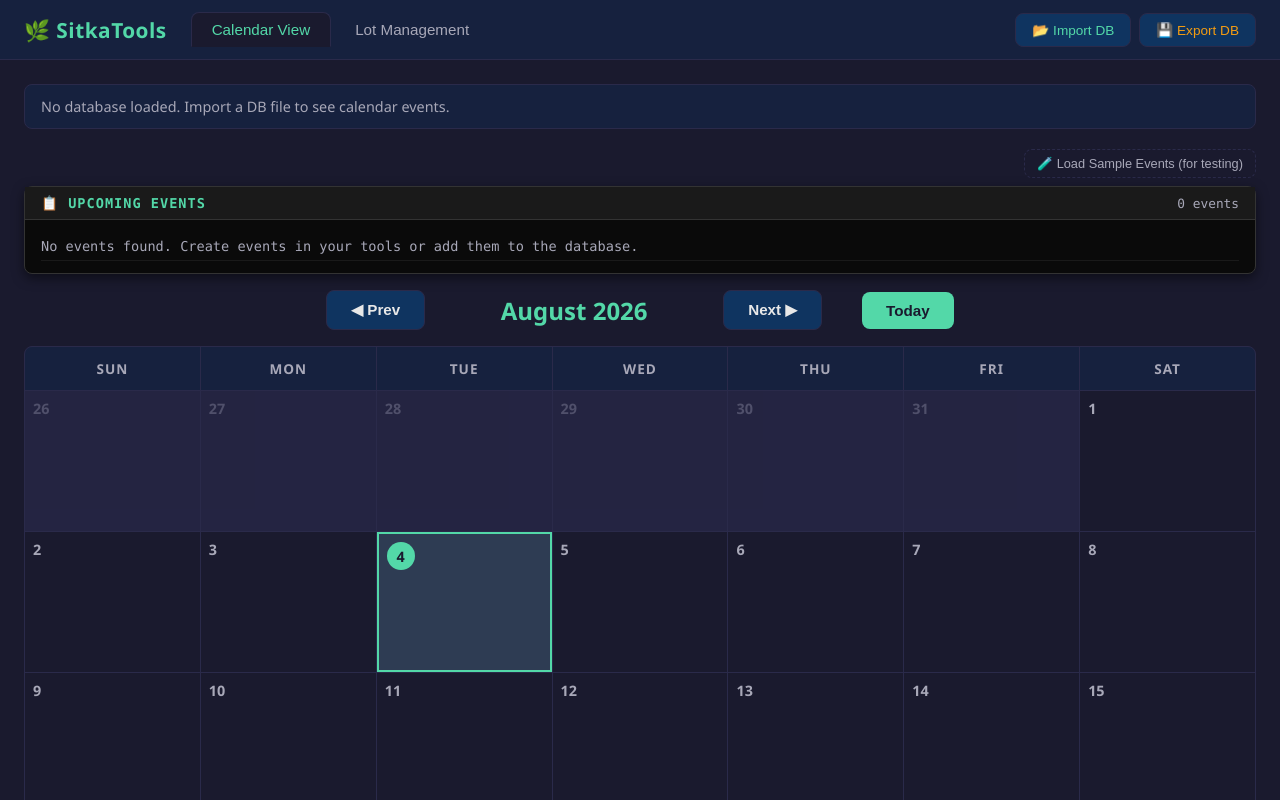
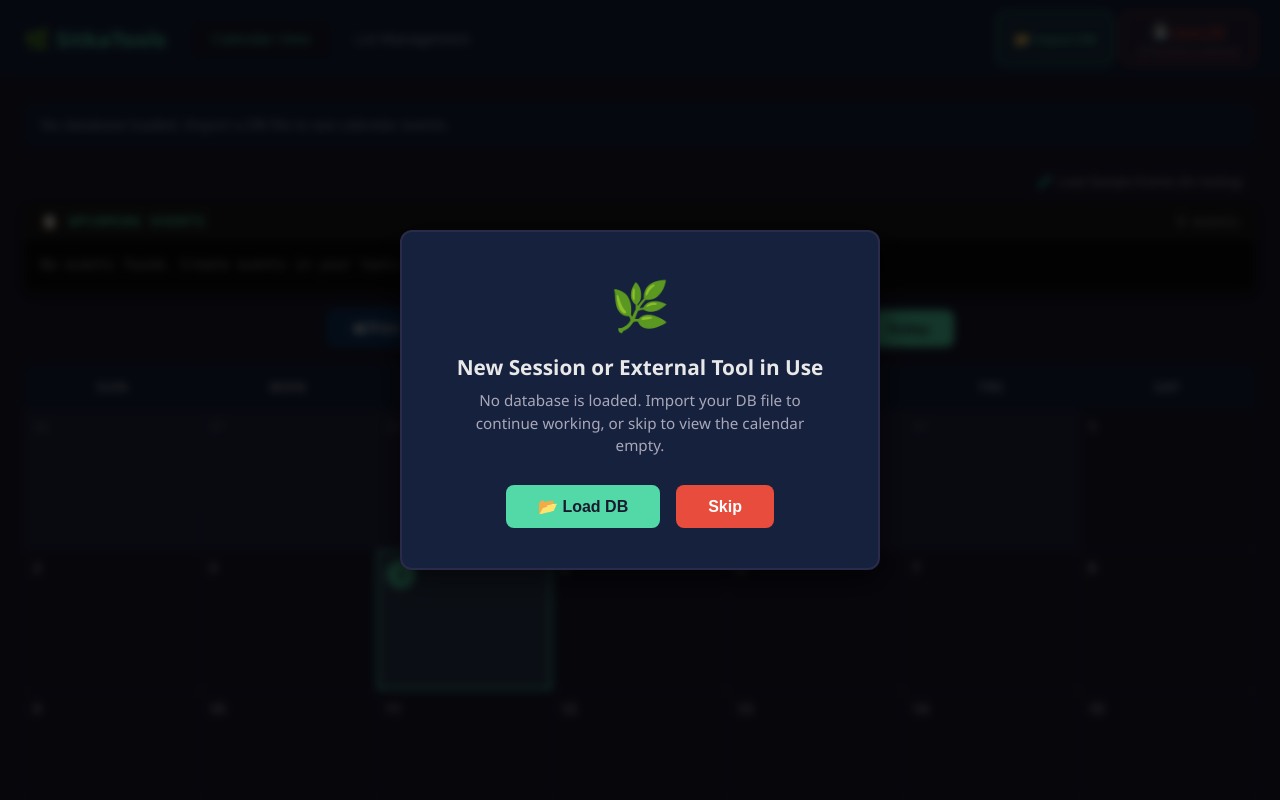
Before and after one commit to NonGreasyRelief/sitkatools, a plain HTML site: page SitkaTools/SitkaTools.html in a window 1280 px wide. Shown: the top 800 px of the page. Drawn offline with Linux system fonts and the light colour scheme.

Commit message:
Added lot deletion.  Modified save DB button.  Added pop up to remind users to reload database after modification

```diff
--- a/SitkaTools/SitkaTools.html
+++ b/SitkaTools/SitkaTools.html
@@ -131,7 +131,17 @@
         }
 
         .db-btn.import { color: var(--accent); }
-        .db-btn.export { color: var(--warning); }
+        .db-btn.export {
+            color: var(--warning);
+            flex-direction: column;
+            align-items: center;
+            gap: 2px;
+        }
+
+        .db-btn-hint {
+            font-size: 0.65rem;
+            color: #666;
+        }
 
         /* Main Content */
         .main {
@@ -735,6 +745,115 @@
         .btn-ghost:hover {
             border-color: var(--accent);
             color: var(--accent);
+        }
+
+        /* =====================================================
+           DB Session Overlay
+           ===================================================== */
+
+        .db-overlay {
+            position: fixed;
+            inset: 0;
+            background: rgba(0, 0, 0, 0.75);
+            backdrop-filter: blur(4px);
+            display: flex;
+            align-items: center;
+            justify-content: center;
+            z-index: 9999;
+        }
+
+        .db-overlay.hidden {
+            display: none;
+        }
+
+        .db-overlay-card {
+            background: var(--bg-secondary);
+            border: 2px solid var(--border);
+            border-radius: 12px;
+            padding: 40px 48px;
+            text-align: center;
+            box-shadow: 0 8px 32px rgba(0, 0, 0, 0.6);
+            max-width: 480px;
+        }
+
+        .db-overlay-icon {
+            font-size: 3rem;
+            margin-bottom: 16px;
+        }
+
+        .db-overlay-title {
+            font-size: 1.3rem;
+            font-weight: 700;
+            color: var(--text-primary);
+            margin-bottom: 8px;
+        }
+
+        .db-overlay-desc {
+            font-size: 0.95rem;
+            color: var(--text-secondary);
+            margin-bottom: 28px;
+            line-height: 1.5;
+        }
+
+        .db-overlay-actions {
+            display: flex;
+            gap: 16px;
+            justify-content: center;
+        }
+
+        .btn-load-db {
+            background: var(--accent);
+            color: var(--bg-primary);
+            border: none;
+            padding: 12px 32px;
+            border-radius: var(--radius);
+            font-size: 1rem;
+            font-weight: 700;
+            cursor: pointer;
+            transition: all 0.2s;
+        }
+
+        .btn-load-db:hover {
+            background: var(--accent-hover);
+            transform: translateY(-1px);
+        }
+
+        .btn-cancel-db {
+            background: var(--danger);
+            color: white;
+            border: none;
+            padding: 12px 32px;
+            border-radius: var(--radius);
+            font-size: 1rem;
+            font-weight: 700;
+            cursor: pointer;
+            transition: all 0.2s;
+        }
+
+        .btn-cancel-db:hover {
+            background: var(--danger-hover);
+            transform: translateY(-1px);
+        }
+
+        /* DB Buttons — colored */
+        .db-btn.import {
+            color: var(--accent);
+            border-color: var(--accent);
+            background: rgba(83, 216, 168, 0.1);
+        }
+
+        .db-btn.import:hover {
+            background: rgba(83, 216, 168, 0.25);
+        }
+
+        .db-btn.export {
+            color: var(--danger);
+            border-color: var(--danger);
+            background: rgba(231, 76, 60, 0.1);
+        }
+
+        .db-btn.export:hover {
+            background: rgba(231, 76, 60, 0.25);
         }
 
         .btn-sm {
@@ -788,6 +907,21 @@
 <body>
     <input type="file" id="dbImportInput" accept=".json">
 
+    <!-- DB Session Overlay -->
+    <div class="db-overlay" id="dbOverlay">
+        <div class="db-overlay-card">
+            <div class="db-overlay-icon">🌿</div>
+            <div class="db-overlay-title">New Session or External Tool in Use</div>
+            <div class="db-overlay-desc">
+                No database is loaded. Import your DB file to continue working, or skip to view the calendar empty.
+            </div>
+            <div class="db-overlay-actions">
+                <button class="btn-load-db" id="overlayLoadBtn">📂 Load DB</button>
+                <button class="btn-cancel-db" id="overlayCancelBtn">Skip</button>
+            </div>
+        </div>
+    </div>
+
     <header class="header">
         <div class="header-left">
             <span class="logo">🌿 SitkaTools</span>
@@ -800,9 +934,10 @@
             <button class="db-btn import" id="importBtn" title="Import database JSON file">
                 📂 Import DB
             </button>
-            <button class="db-btn export" id="exportBtn" title="Export current database as JSON">
-                💾 Export DB
-            </button>
+            <a class="db-btn export" id="exportBtn" title="Save current database as JSON" href="#" download>
+                💾 Save DB
+                <span class="db-btn-hint">Right click → Save as</span>
+            </a>
         </div>
     </header>
 
@@ -931,19 +1066,19 @@
         <section class="card" id="tools-directory">
             <h2 class="card-title">Cultivation Modules</h2>
             <div class="tools-grid">
-                <a class="tool-link" href="../IPMHelper/IPMHelper.html" target="_blank">
+                <a class="tool-link module-link" href="../IPMHelper/IPMHelper.html">
                     <span class="tool-link-name">🐛 IPM Helper</span>
                     <span class="tool-link-desc">Pesticide ordering and preventative bug release reminders</span>
                 </a>
-                <a class="tool-link" href="../FertilizerHelper/FertilizerHelper.html" target="_blank">
+                <a class="tool-link module-link" href="../FertilizerHelper/FertilizerHelper.html">
                     <span class="tool-link-name">🧪 Fertilizer Helper</span>
                     <span class="tool-link-desc">Fertilizer cost and usage tracking per lot</span>
                 </a>
-                <a class="tool-link" href="../CloningScheduler/CloningScheduler.html" target="_blank">
+                <a class="tool-link module-link" href="../CloningScheduler/CloningScheduler.html">
                     <span class="tool-link-name">✂️ Cloning Scheduler</span>
                     <span class="tool-link-desc">Clone cutting schedule based on lot progression</span>
                 </a>
-                <a class="tool-link" href="../LabourApps/LabourApps.html" target="_blank">
+                <a class="tool-link module-link" href="../LabourApps/LabourApps.html">
                     <span class="tool-link-name">👷 Labour Apps</span>
                     <span class="tool-link-desc">Labour hour and task tracking</span>
                 </a>
@@ -981,6 +1116,9 @@
         const importBtn = $('importBtn');
         const exportBtn = $('exportBtn');
         const statusBar = $('statusBar');
+        const dbOverlay = $('dbOverlay');
+        const overlayLoadBtn = $('overlayLoadBtn');
+        const overlayCancelBtn = $('overlayCancelBtn');
         const lotForm = $('lotForm');
         const lotTypeSelect = $('lotType');
         const lotIdInput = $('lotId');
@@ -1064,7 +1202,7 @@
             dbImportInput.value = '';
         });
 
-        exportBtn.addEventListener('click', () => {
+        exportBtn.addEventListener('click', (e) => {
             DB.ensureStructure();
             const json = JSON.stringify(DB.data, null, 2);
             const blob = new Blob([json], { type: 'application/json' });
@@ -1077,11 +1215,11 @@
             const dd = String(now.getDate()).padStart(2, '0');
             const filename = `DB-${yy}-${mm}-${dd}.json`;
 
-            const a = document.createElement('a');
-            a.href = url;
-            a.download = filename;
-            a.click();
-            URL.revokeObjectURL(url);
+            // Update the link so both left-click and right-click "Save As" use the correct blob URL
+            exportBtn.href = url;
+            exportBtn.download = filename;
+
+            // Let the browser handle the click naturally — no preventDefault, no programmatic click
         });
 
         function updateStatusBar() {
@@ -1097,6 +1235,51 @@
                 `;
             }
         }
+
+        // ---- DB Session Overlay ----
+        overlayLoadBtn.addEventListener('click', () => dbImportInput.click());
+
+        overlayCancelBtn.addEventListener('click', () => {
+            hideOverlay();
+        });
+
+        function showOverlay() {
+            dbOverlay.classList.remove('hidden');
+        }
+
+        function hideOverlay() {
+            dbOverlay.classList.add('hidden');
+        }
+
+        // Hide overlay once a DB is imported
+        dbImportInput.addEventListener('change', () => {
+            setTimeout(() => {
+                if (DB.data) {
+                    hideOverlay();
+                }
+            }, 50);
+        }, true);
+
+        // ---- Module Link Handlers ----
+        document.querySelectorAll('.module-link').forEach(link => {
+            link.addEventListener('click', (e) => {
+                e.preventDefault();
+
+                // Open in a new window at half the current viewport size
+                const width = Math.floor(window.innerWidth / 2);
+                const height = Math.floor(window.innerHeight / 2);
+                const left = Math.floor((window.screen.width - width) / 2);
+                const top = Math.floor((window.screen.height - height) / 2);
+                window.open(
+                    link.href,
+                    '_blank',
+                    `width=${width},height=${height},left=${left},top=${top},resizable=yes`
+                );
+
+                // Show the DB session overlay as a reminder to re-import after using the tool
+                showOverlay();
+            });
+        });
 
         // ---- Lot Type Changes ----
         lotTypeSelect.addEventListener('change', () => {
@@ -1299,15 +1482,10 @@
                 $('closeEventPanel').addEventListener('click', () => this.closeEventPanel());
                 $('loadSampleEventsBtn').addEventListener('click', () => this.loadSampleEvents());
 
-                // Load saved view from localStorage
-                const saved = localStorage.getItem('calendarView');
-                if (saved) {
-                    try {
-                        const { month, year } = JSON.parse(saved);
-                        this.currentMonth = month;
-                        this.currentYear = year;
-                    } catch {}
-                }
+                // Always start at current month — no localStorage persistence
+                const now = new Date();
+                this.currentMonth = now.getMonth();
+                this.currentYear = now.getFullYear();
 
                 this.render();
             },
@@ -1321,7 +1499,6 @@
                     this.currentMonth = 12;
                     this.currentYear--;
                 }
-                this.saveView();
                 this.render();
             },
 
@@ -1329,15 +1506,7 @@
                 const today = new Date();
                 this.currentMonth = today.getMonth();
                 this.currentYear = today.getFullYear();
-                this.saveView();
                 this.render();
-            },
-
-            saveView() {
-                localStorage.setItem('calendarView', JSON.stringify({
-                    month: this.currentMonth,
-                    year: this.currentYear
-                }));
             },
 
             render() {
```
Also changed, not shown: 1 other file.
